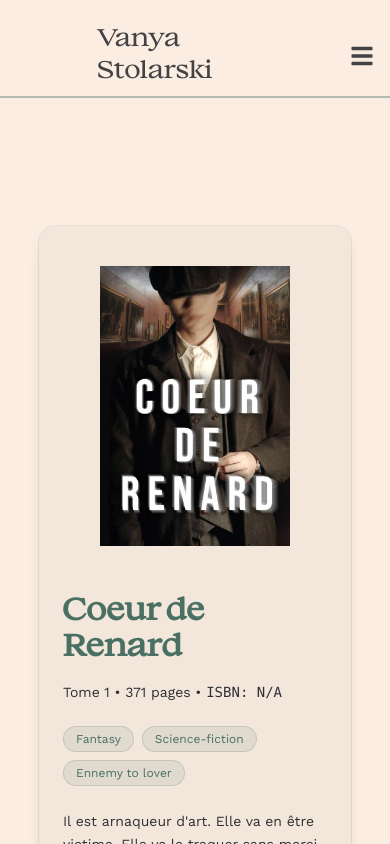
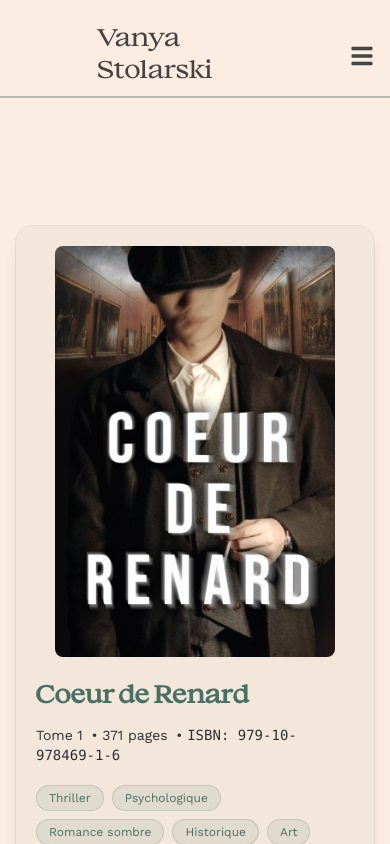
Before and after one commit to HussonAxel/vanyastolarski--prod, a React (Vite) app: page /livres in a window 390 px wide. Shown: the top 844 px of the page. Built offline with nearby package versions, Linux system fonts and the light colour scheme.

Commit message:
Refactor Book components for improved layout and styling, including responsive adjustments and enhanced image handling. Update Book data with ISBN numbers and correct synopsis formatting. Modify LatestRelease component to link to the correct page for "Coeur de Renard".

```diff
--- a/src/components/Book/Book.tsx
+++ b/src/components/Book/Book.tsx
@@ -16,33 +16,42 @@ const Book: React.FC<BookProps> = ({
   BookVolume,
 }) => {
   return (
-    <article className="w-[80%] md:w-[75%] lg:w-[70%] mx-auto mb-12 sm:mb-16 lg:mb-24 pb-0 font-WorkSans">
-      <div className="flex flex-col lg:flex-row gap-8 lg:gap-12 p-6 sm:p-8 rounded-2xl bg-green/5 ring-1 ring-green/10 shadow-lg">
-        <img
-          className="h-[280px] sm:h-[340px] lg:h-[380px] xl:h-[420px] w-auto max-h-full rounded-lg object-contain my-4"
-          src={BookCover}
-          alt={BookCoverAlt || "Book cover"}
-          loading="lazy"
-        />
+    <article className="mx-auto max-w-6xl px-4 sm:px-6 lg:px-8 mb-10 sm:mb-16 lg:mb-24 font-WorkSans">
+      <div className="flex flex-col lg:flex-row gap-6 sm:gap-8 lg:gap-12 p-5 sm:p-8 rounded-2xl bg-green/5 ring-1 ring-green/10 shadow-lg">
+        {/* Cover */}
+        <div className="flex justify-center lg:justify-start shrink-0">
+          <img
+            className="
+              w-full max-w-[280px] sm:max-w-[320px] lg:max-w-[360px] xl:max-w-[400px]
+              h-auto rounded-lg object-contain
+            "
+            src={BookCover}
+            alt={BookCoverAlt || "Book cover"}
+            loading="lazy"
+          />
+        </div>
 
-        <div className="flex flex-col w-full lg:w-2/3 space-y-6 sm:space-y-8">
-          <div className="flex flex-col sm:justify-between sm:items-start gap-4">
+        {/* Right column */}
+        <div className="flex flex-col min-w-0 w-full lg:w-auto space-y-5 sm:space-y-6">
+          <div className="flex flex-col gap-3 sm:gap-4">
             <div className="font-Large text-left">
               {BookSaga ? (
                 <>
-                  <h1 className="text-3xl sm:text-4xl font-semibold text-green mb-2">
+                  <h1 className="text-2xl sm:text-3xl md:text-4xl font-semibold text-green mb-1">
                     {BookSaga}
                   </h1>
-                  <h2 className="text-lg sm:text-xl text-green">{BookTitle}</h2>
+                  <h2 className="text-base sm:text-lg md:text-xl text-green">
+                    {BookTitle}
+                  </h2>
                 </>
               ) : (
-                <h1 className="text-3xl sm:text-4xl font-semibold text-green">
+                <h1 className="text-2xl sm:text-3xl md:text-4xl font-semibold text-green">
                   {BookTitle}
                 </h1>
               )}
             </div>
 
-            <div className="text-left text-black text-sm sm:text-base space-y-1">
+            <div className="text-left text-black text-sm sm:text-base space-x-1 space-y-1">
               {typeof BookVolume === "number" ? (
                 <span>Tome {BookVolume}</span>
               ) : null}
@@ -75,12 +84,13 @@ const Book: React.FC<BookProps> = ({
           ) : null}
 
           <div className="text-black">
-            <p className="text-left text-sm sm:text-base leading-relaxed max-w-[900px]">
+            <p className="text-left text-sm sm:text-base leading-relaxed">
               {BookResume}
             </p>
           </div>
 
-          <div className="flex flex-col sm:flex-row gap-4 justify-start mt-2 w-fit m-auto md:m-0">
+          {/* CTAs: keep left-aligned on all sizes */}
+          <div className="flex flex-col sm:flex-row gap-4 justify-start mt-2">
             <Button
               text="VOIR LE LIVRE"
               isPrimary={true}
--- a/src/components/BookInfos/BookInfos.tsx
+++ b/src/components/BookInfos/BookInfos.tsx
@@ -45,14 +45,15 @@ const BookInfos = ({
               className="rounded-md w-auto max-w-full lg:max-w-lg h-auto max-h-[500px] lg:max-h-[550px] shadow-2xl"
             />
           </div>
-          {amazonLink ? (
+          {amazonLink && (
             <Button
               text={"Achetez sur amazon"}
               isPrimary={false}
               isBGGreen={false}
               linkTo={amazonLink}
             />
-          ) : (
+          )}
+          {firstChapterLink && (
             <DownloadButton
               text="Lire le premier chapitre"
               isPrimary={false}
--- a/src/components/LatestRelease/LatestRelease.tsx
+++ b/src/components/LatestRelease/LatestRelease.tsx
@@ -36,7 +36,7 @@ const LatestRelease = ({
         </div>
         <div className="w-full lg:w-1/2 flex justify-end">
           <img
-            src="/assets/CdR_overlay.png"
+            src="/assets/CdR_overlay.webp"
             alt="Coeur De Renard"
             className="w-full h-auto max-h-[500px] object-contain"
           />
--- a/src/data/BooksQuotes.json
+++ b/src/data/BooksQuotes.json
@@ -8,7 +8,7 @@
     "cover": "/assets/covers/FP_Cover.webp",
     "coverAlt": "ils devront parvenir à survivre sans que le monde n'apprenne leurs machinations sans quoi...",
     "linktoReview": "https://www.amazon.fr/product-reviews/B0FGCKQLX6/ref=cm_cr_dp_d_show_all_btm?ie=UTF8&reviewerType=all_reviews",
-    "isbn": "N/A",
+    "isbn": "979-8287581428",
     "id": 11
   },
   {
@@ -20,7 +20,7 @@
     "cover": "/assets/covers/FP_Cover.webp",
     "coverAlt": "ils devront parvenir à survivre sans que le monde n'apprenne leurs machinations sans quoi...",
     "linktoReview": "https://www.amazon.fr/product-reviews/B0FGCKQLX6/ref=cm_cr_dp_d_show_all_btm?ie=UTF8&reviewerType=all_reviews",
-    "isbn": "N/A",
+    "isbn": "979-8287581428",
     "id": 12
   },
   {
@@ -32,7 +32,7 @@
     "cover": "/assets/covers/FP_Cover.webp",
     "coverAlt": "ils devront parvenir à survivre sans que le monde n'apprenne leurs machinations sans quoi...",
     "linktoReview": "https://www.amazon.fr/product-reviews/B0FGCKQLX6/ref=cm_cr_dp_d_show_all_btm?ie=UTF8&reviewerType=all_reviews",
-    "isbn": "N/A",
+    "isbn": "979-8287581428",
     "id": 6
   },
   {
@@ -44,7 +44,7 @@
     "cover": "/assets/covers/FP_Cover.webp",
     "coverAlt": "ils devront parvenir à survivre sans que le monde n'apprenne leurs machinations sans quoi...",
     "linktoReview": "https://www.amazon.fr/product-reviews/B0FGCKQLX6/ref=cm_cr_dp_d_show_all_btm?ie=UTF8&reviewerType=all_reviews",
-    "isbn": "N/A",
+    "isbn": "979-8287581428",
     "id": 10
   },
   {
@@ -56,7 +56,7 @@
     "cover": "/assets/covers/FP_Cover.webp",
     "coverAlt": "ils devront parvenir à survivre sans que le monde n'apprenne leurs machinations sans quoi...",
     "linktoReview": "https://www.amazon.fr/product-reviews/B0FGCKQLX6/ref=cm_cr_dp_d_show_all_btm?ie=UTF8&reviewerType=all_reviews",
-    "isbn": "N/A",
+    "isbn": "979-8287581428",
     "id": 5
   },
   {
@@ -68,7 +68,7 @@
     "cover": "/assets/covers/FP_Cover.webp",
     "coverAlt": "ils devront parvenir à survivre sans que le monde n'apprenne leurs machinations sans quoi...",
     "linktoReview": "https://www.amazon.fr/product-reviews/B0FGCKQLX6/ref=cm_cr_dp_d_show_all_btm?ie=UTF8&reviewerType=all_reviews",
-    "isbn": "N/A",
+    "isbn": "979-8287581428",
     "id": 7
   },
   {
@@ -80,7 +80,7 @@
     "cover": "/assets/covers/FP_Cover.webp",
     "coverAlt": "ils devront parvenir à survivre sans que le monde n'apprenne leurs machinations sans quoi...",
     "linktoReview": "https://www.amazon.fr/product-reviews/B0FGCKQLX6/ref=cm_cr_dp_d_show_all_btm?ie=UTF8&reviewerType=all_reviews",
-    "isbn": "N/A",
+    "isbn": "979-8287581428",
     "id": 14
   },
   {
@@ -92,7 +92,7 @@
     "cover": "/assets/covers/FP_Cover.webp",
     "coverAlt": "ils devront parvenir à survivre sans que le monde n'apprenne leurs machinations sans quoi...",
     "linktoReview": "https://www.amazon.fr/product-reviews/B0FGCKQLX6/ref=cm_cr_dp_d_show_all_btm?ie=UTF8&reviewerType=all_reviews",
-    "isbn": "N/A",
+    "isbn": "979-8287581428",
     "id": 8
   },
   {
@@ -104,7 +104,7 @@
     "cover": "/assets/covers/FP_Cover.webp",
     "coverAlt": "ils devront parvenir à survivre sans que le monde n'apprenne leurs machinations sans quoi...",
     "linktoReview": "https://www.amazon.fr/product-reviews/B0FGCKQLX6/ref=cm_cr_dp_d_show_all_btm?ie=UTF8&reviewerType=all_reviews",
-    "isbn": "N/A",
+    "isbn": "979-8287581428",
     "id": 9
   },
   {
@@ -116,7 +116,7 @@
     "cover": "/assets/covers/FP_Cover.webp",
     "coverAlt": "ils devront parvenir à survivre sans que le monde n'apprenne leurs machinations sans quoi...",
     "linktoReview": "https://www.amazon.fr/product-reviews/B0FGCKQLX6/ref=cm_cr_dp_d_show_all_btm?ie=UTF8&reviewerType=all_reviews",
-    "isbn": "N/A",
+    "isbn": "979-8287581428",
     "id": 13
   },
   {
@@ -128,7 +128,7 @@
     "cover": "/assets/covers/FP_Cover.webp",
     "coverAlt": "ils devront parvenir à survivre sans que le monde n'apprenne leurs machinations sans quoi...",
     "linktoReview": "https://www.instagram.com/p/DE2rXN5C3v4/",
-    "isbn": "N/A",
+    "isbn": "979-8287581428",
     "id": 1
   },
   {
@@ -139,7 +139,7 @@
     "resume": "« J’ai accroché de fou. T’as un style glauque et sarcastique que j’ai toujours adoré. Maintenant, Fous-Papillons vit dans ma tête sans payer de loyer. Ma mère l’a bouffé aussi. T’as écrit l’histoire d’une femme hyper forte qui agit dans on monde, à une époque, et qui a eu une vie de fou. L’histoire aurait pu se suffir à elle-même tellement le personnage est approfondi. »",
     "cover": "/assets/covers/FP_Cover.webp",
     "coverAlt": "ils devront parvenir à survivre sans que le monde n'apprenne leurs machinations sans quoi...",
-    "isbn": "N/A",
+    "isbn": "979-8287581428",
     "id": 2
   },
   {
@@ -150,7 +150,7 @@
     "resume": "« Fous Papillons est un excellent livre. Tu as réussi à éviter de nombreux écueils. Il aurait été facile de tomber dans le pathos et le drame à outrance. Je craignais que l'aspect historique ne soit trop présent, mais il sert le récit sans l'alourdir et en l'enrichissant. »",
     "cover": "/assets/covers/FP_Cover.webp",
     "coverAlt": "ils devront parvenir à survivre sans que le monde n'apprenne leurs machinations sans quoi...",
-    "isbn": "N/A",
+    "isbn": "979-8287581428",
     "id": 3
   },
   {
--- a/src/data/data.json
+++ b/src/data/data.json
@@ -6,7 +6,13 @@
       "slug": "coeur-de-renard",
       "volume": 1,
       "cover": "/assets/covers/coeur_de_renard_couverture.webp",
-      "tags": ["Fantasy", "Science-fiction", "Ennemy to lover"],
+      "tags": [
+        "Thriller",
+        "Psychologique",
+        "Romance sombre",
+        "Historique",
+        "Art"
+      ],
       "characters": [
         {
           "nom": "",
@@ -32,9 +38,9 @@
           }
         }
       ],
-      "synopsis": "Il est arnaqueur d'art. Elle va en être victime. Elle va le traquer sans merci. Il va l'aider sous une fausse identité. En pleine seconde guerre mondiale, la règle est de ne jamais croire un coeur de renard.",
+      "synopsis": "Il est arnaqueur d'art.\n Elle va en être victime.\n Elle va le traquer sans merci.\n Il va l'aider sous une fausse identité.\n En pleine seconde guerre mondiale,\n la règle est de ne jamais croire,\n un coeur de renard.",
       "contexte": "En pleine occupation, Renard tente de survivre en remboursant une dette qui le pousse aux pires vices, notamment en vendant des faux tableaux. Fortune, quant à elle, voit, impuissante, ses parents sombrer dans les idéologies nazies et d'extrême droite. Alors qu'elle tente de leur faire ouvrir les yeux sur les conséquences de leurs décisions, les occupants gagnent en influence sur la banque dont elle doit hériter. Son honneur sera sali, si elle échoue à retrouver l'escroc qui souhaite la chute de la banque, mais quel honneur lui restera-t-il, si ses parents se vendent aux nazis ?",
-      "ISBN": "N/A",
+      "ISBN": "979-10-978469-1-6",
       "pages": 371,
       "firstChapterLink": "/assets/ChapterOneBooks/ChapterOneBooks_Coeur_de_Renard.pdf"
     },
@@ -44,7 +50,13 @@
       "slug": "fous-papillons",
       "volume": 1,
       "cover": "/assets/covers/FP_Cover.webp",
-      "tags": ["Fantasy", "Science-fiction", "Ennemy to lover"],
+      "tags": [
+        "Fantastique",
+        "Historique",
+        "Romance tragique",
+        "Mariage arrangé",
+        "Soulmates"
+      ],
       "characters": [
         {
           "nom": "Kassassin",
@@ -71,9 +83,10 @@
       ],
       "synopsis": "Mariée de force au général de l'Etat major, Esther se retrouve embourbée dans les conflits politiques d'une France de 1890. Son cœur est pourtant ailleurs, loin de Paris, dans une forêt où l'attend un garçon ayant vendu son âme au diable pour elle. Entre Frantz, son mystérieux mari aussi froid que manipulateur et Ethan, cet amoureux d'enfance qu'elle veut à tout prix protéger, Esther ne sait plus qui aimer. Malheureusement, à cette époque où les tensions sont aussi vives que les conflits sont destructeurs, ils devront parvenir à survivre sans que le monde n'apprenne leurs machinations sans quoi... ils risquent tous l'exécution.",
       "contexte": "Fous-Papillons est une romance aux airs de tragédie, où s'aimer frôle la haine, voire s'y confond lorsqu'il ne reste plus d'autre solution pour rester dans le cœur de l'autre. Vous suivrez les aventures de Ethan et Esther de 1880 à 1920, dans de nombreux pays différents à l’époque où les conflits de la première guerre mondiale font des ravages. Paris, les Vosges, la Sicile, et Saint-Pétersbourg, vous voyagerez autant dans la neige que sous le soleil de la méditerranée",
-      "ISBN": "N/A",
+      "ISBN": "979-8287581428",
       "pages": 412,
-      "firstChapterLink": "/assets/ChapterOneBooks/ChapterOneBooks_Fous_Papillons.pdf"
+      "firstChapterLink": "/assets/ChapterOneBooks/ChapterOneBooks_Fous_Papillons.pdf",
+      "amazonLink": "https://www.amazon.fr/Fous-Papillons-Vanya-Stolarski/dp/B0FGCKQLX6"
     },
     {
       "id": "2",
@@ -81,7 +94,7 @@
       "slug": "le-coeur-dankaa",
       "volume": 1,
       "cover": "/assets/covers/le_coeur_d_ankaa_couverture.webp",
-      "tags": ["Fantasy", "Science-fiction", "Ennemy to lover"],
+      "tags": ["Fantasy", "Guerre", "Magie"],
       "characters": [
         {
           "nom": "",
@@ -120,7 +133,7 @@
       "title": "Projet Annihilation",
       "volume": 1,
       "cover": "/assets/covers/terre_de_guerre_couverture.webp",
-      "tags": ["Fantasy", "Science-fiction", "Ennemy to lover"],
+      "tags": ["Fantasy", "Guerre", "Transhumanisme"],
       "characters": [
         {
           "nom": "5O72Y",
@@ -158,7 +171,7 @@
       "title": "Les Anges Mortels",
       "volume": 1,
       "cover": "/assets/covers/12_divins_couverture.webp",
-      "tags": ["Fantasy", "Science-fiction", "Ennemy to lover"],
+      "tags": ["Fantasy", "Post-apocalypse", "Mafia"],
       "characters": [
         {
           "nom": "",
--- a/src/routes/index.tsx
+++ b/src/routes/index.tsx
@@ -49,7 +49,7 @@ const IndexComponent = () => {
         <LatestRelease
           LatestReleaseName="Coeur De Renard"
           LatestReleaseSynopsis={data.books[0].synopsis}
-          latestReleasePageUrl="https://fr.ulule.com/edition-reliee-et-brochee---fous-papillons/coming-soon/"
+          latestReleasePageUrl="https://fr.ulule.com/coeur-de-renard---thriller-psychologique/"
           latestReleasePictureUrl={""}
         />
       </ColoredSection>
```
Also changed, not shown: src/components/BookResume/BookResume.tsx (+14 -12 lines), public/assets/CdR_overlay.webp (added).
